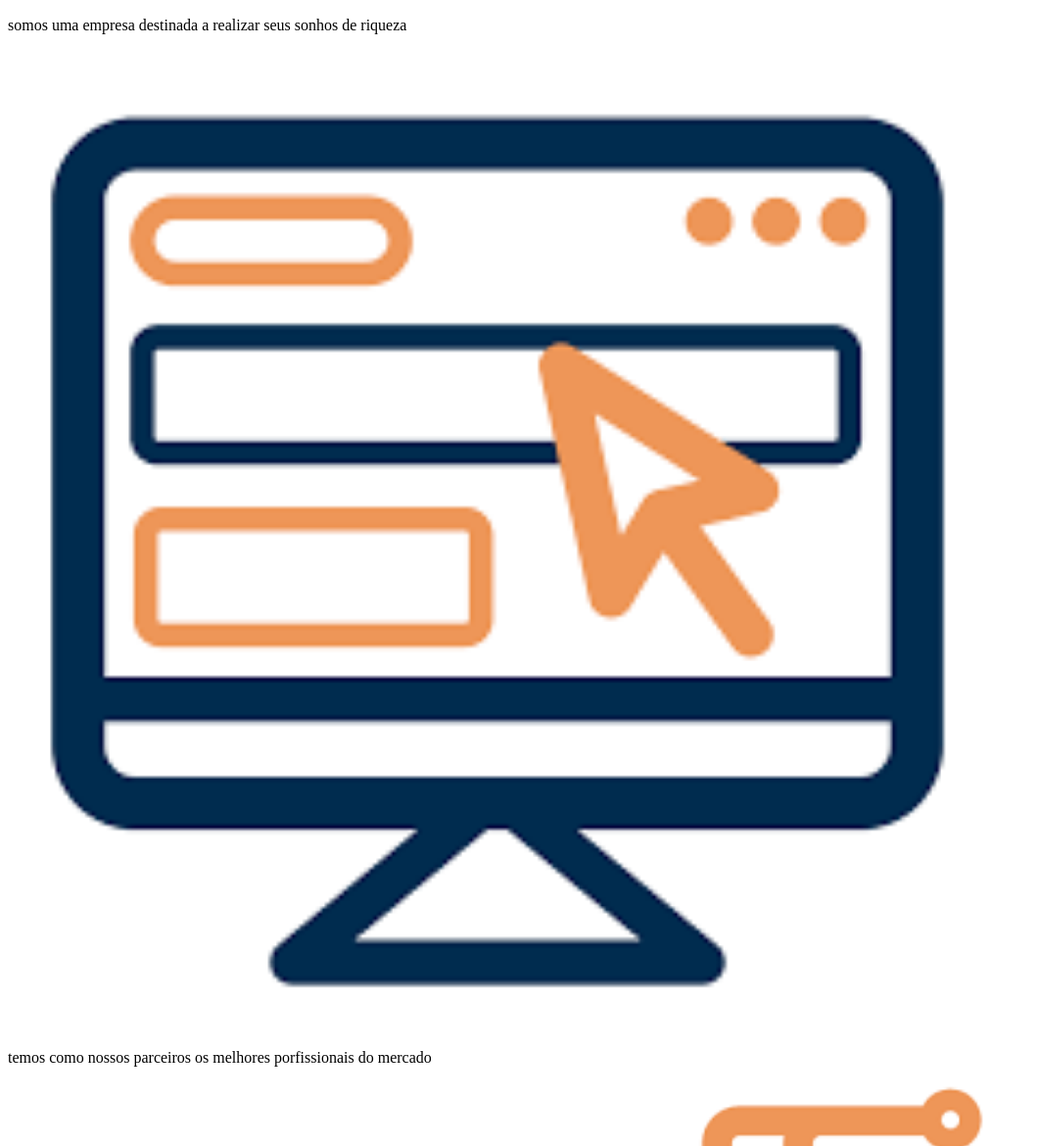
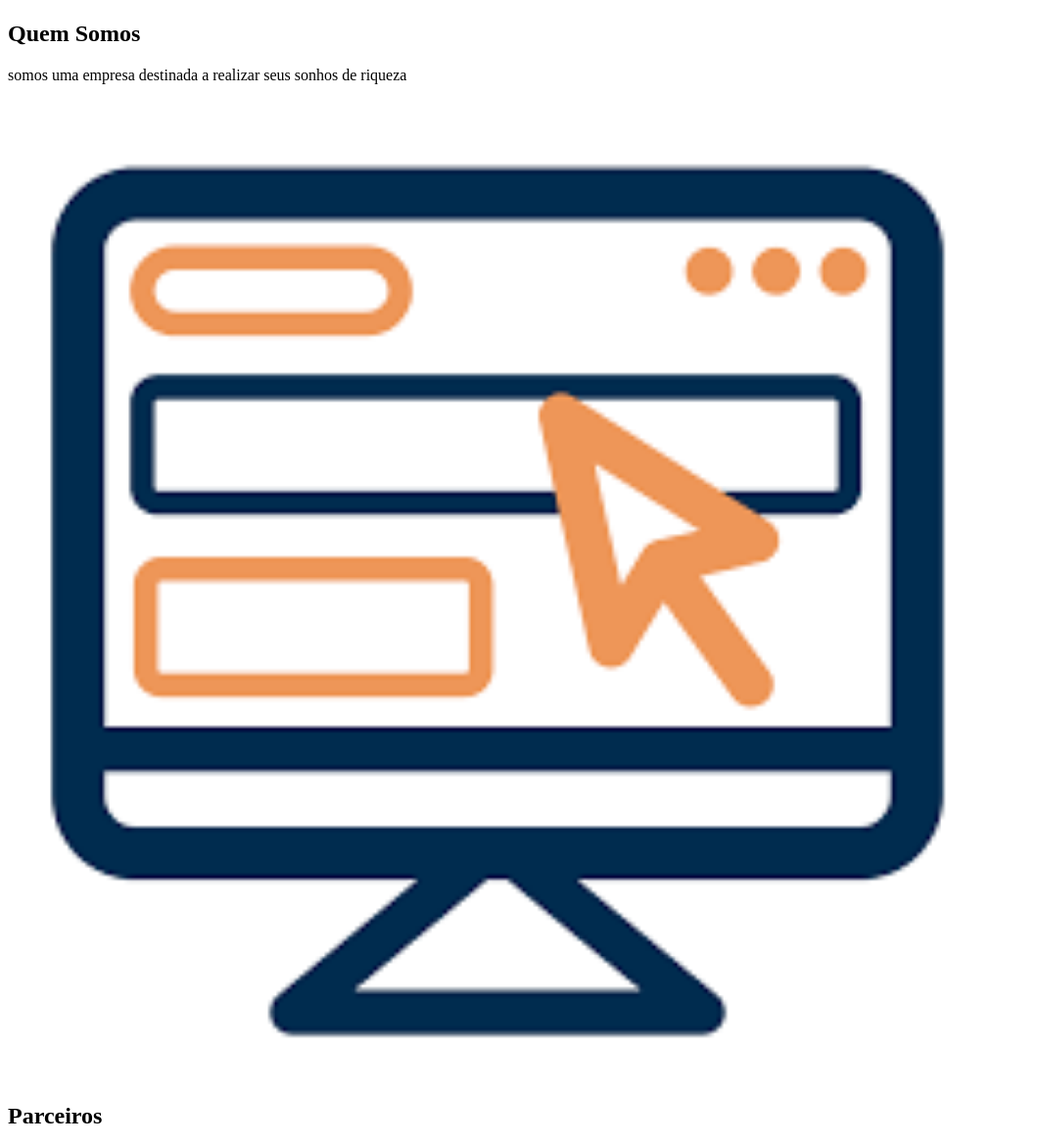
Before and after one commit to eerth5514/first-html, a plain HTML site: page index.html in a window 1280 px wide. Shown: the part 357-1527 px from the top of the page at 98% size, without its empty margins (0-1059 px from the left). Drawn offline with Linux system fonts and the light colour scheme.

```diff
--- a/index.html
+++ b/index.html
@@ -27,11 +27,13 @@
         </div>
 
         <section id="quem somos">
+            <h2>Quem Somos</h2>
             <p>somos uma empresa destinada a realizar seus sonhos de riqueza</p>
             <img src="img/pc.png" class="SEC">
         </section>
 
         <section id="Parceiros">
+            <h2>Parceiros</h2>
             <p>temos como nossos parceiros os melhores porfissionais do mercado</p>
             <img src="img/cinq.png" class = "SEC">
         </section>
```
